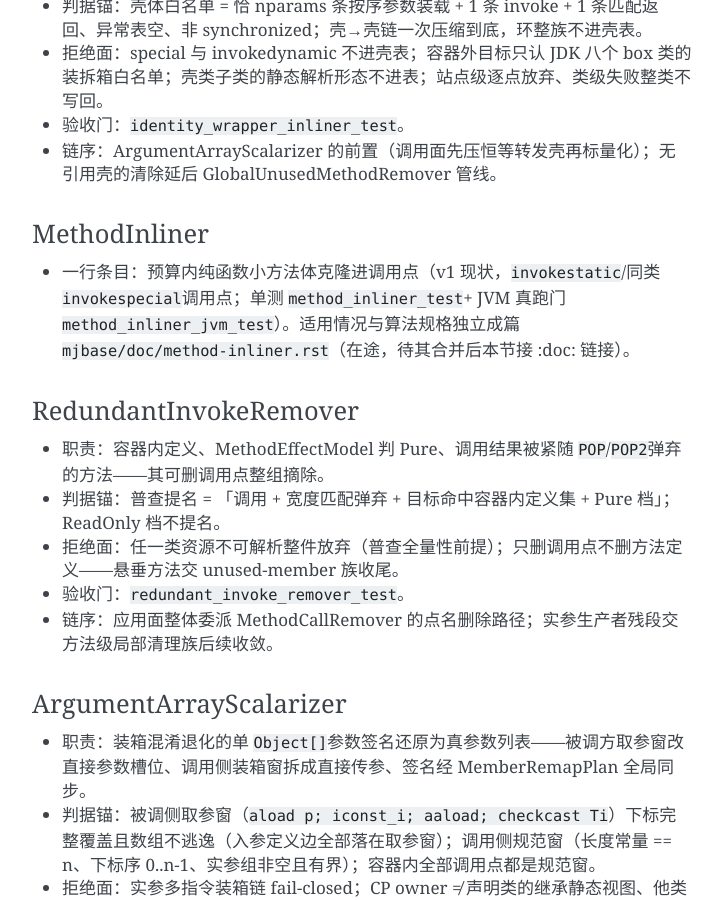
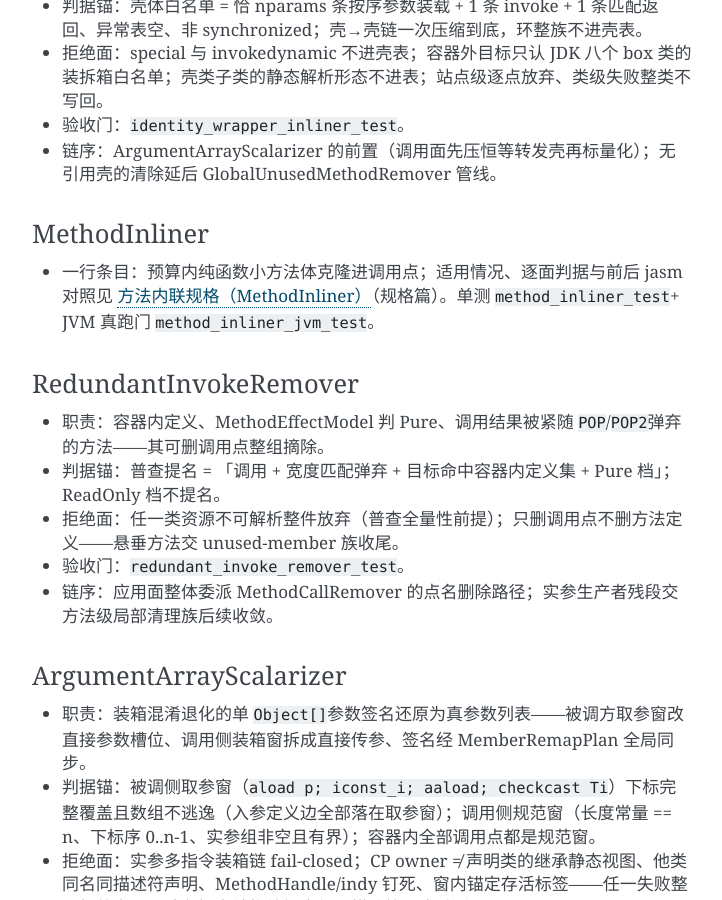
Before and after one commit to luiox/mjbase, a Sphinx documentation site: the page built from mjbase/doc/pass-catalog.rst, in a window 1280 px wide and 900 px high, scrolled down 5839 px. Shown: the whole window, without its empty margins (388-1110 px from the left). Built offline with Sphinx 7.4.7, drawn with Linux system fonts in a browser that asks for light colours.

Commit message:
docs(doc): pass-catalog MethodInliner 条目接 :doc: 规格篇链接
method-inliner.rst 规格篇已随 #171 在册，目录条目从「在途纯文本指路」
转正式 :doc: 链接，现状描述不再区分 v1/v2（全量以规格篇为准）。

```diff
--- a/mjbase/doc/pass-catalog.rst
+++ b/mjbase/doc/pass-catalog.rst
@@ -193,7 +193,7 @@ IdentityWrapperInliner
 MethodInliner
 ^^^^^^^^^^^^^
 
-- 一行条目：预算内纯函数小方法体克隆进调用点（v1 现状，``invokestatic``\ /同类 ``invokespecial``\ 调用点；单测 ``method_inliner_test``\ + JVM 真跑门 ``method_inliner_jvm_test``\ ）。适用情况与算法规格独立成篇 ``mjbase/doc/method-inliner.rst``\ （在途，待其合并后本节接 :doc: 链接）。
+- 一行条目：预算内纯函数小方法体克隆进调用点；适用情况、逐面判据与前后 jasm 对照见 :doc:`method-inliner`\ （规格篇）。单测 ``method_inliner_test``\ + JVM 真跑门 ``method_inliner_jvm_test``\ 。
 
 .. _pass-catalog-redundant-invoke-remover:
 
```
